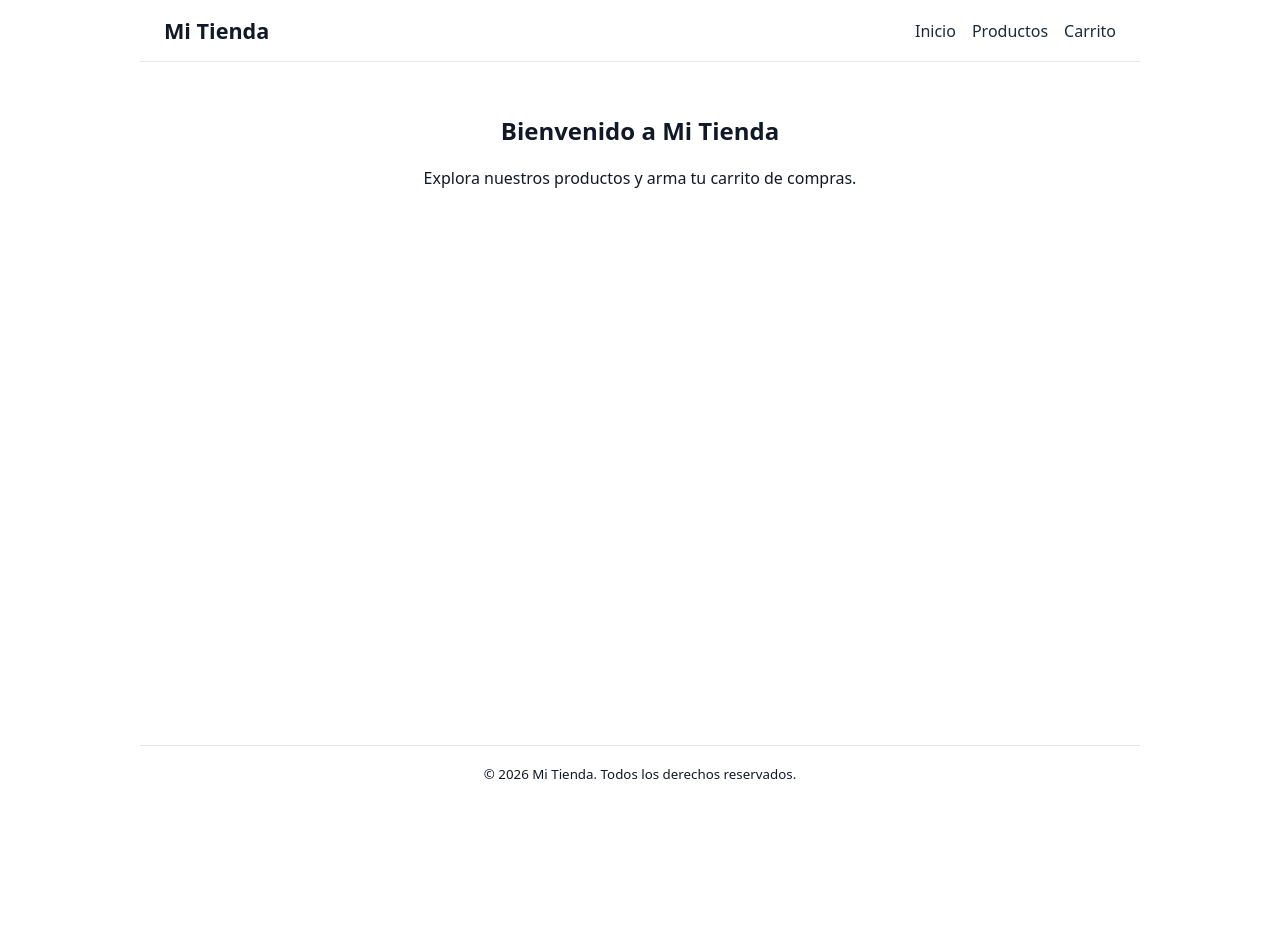
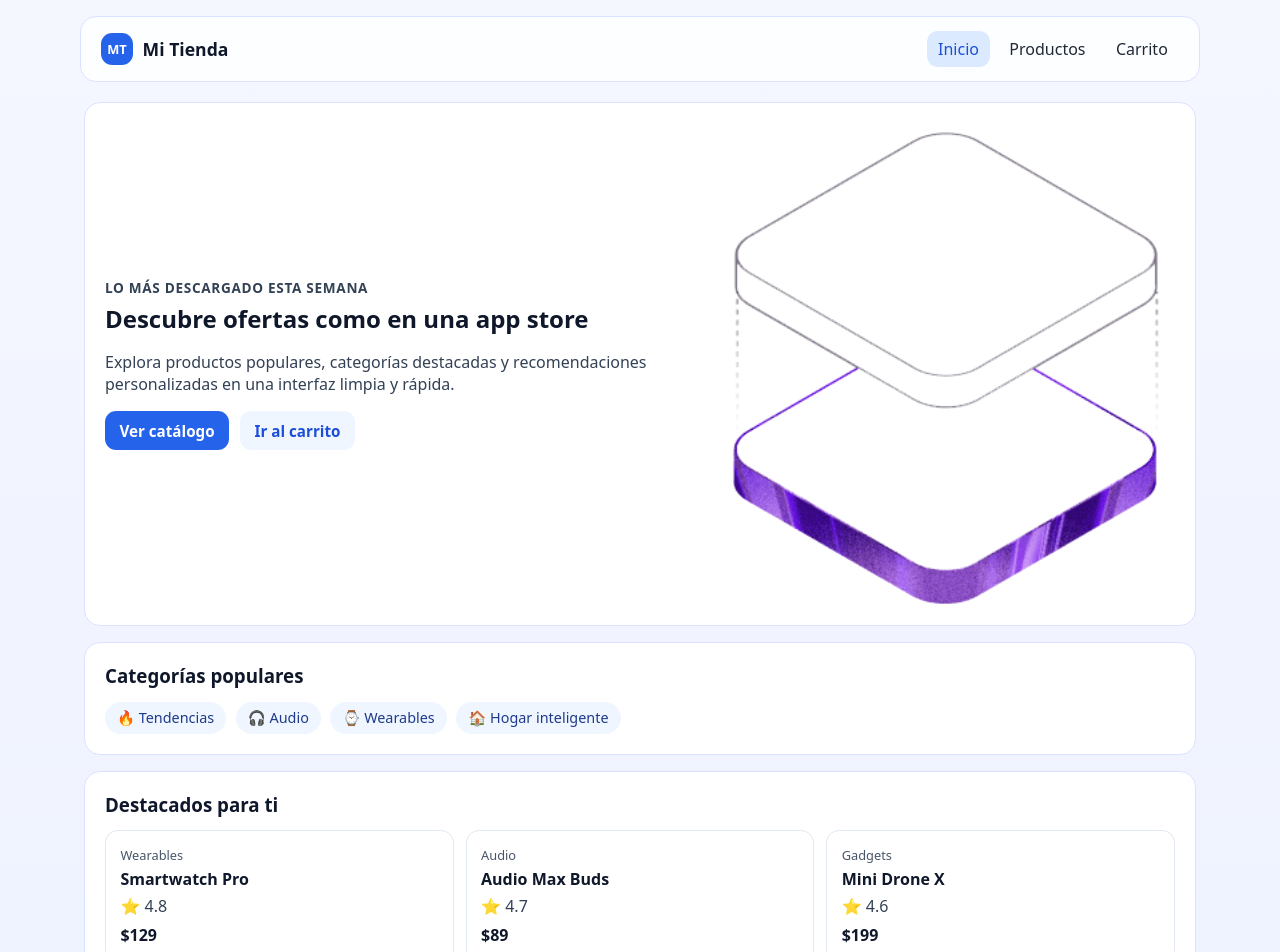
Before and after one commit to Bryan1093/ecommerce-firebase-react, a React (Vite) app: page / in a window 1280 px wide. Shown: the top 952 px of the page. Before the commit the page ends 800 px from the top, so only its background shows below. Built offline with nearby package versions, Linux system fonts and the light colour scheme.

Commit message:
feat: rediseño visual estilo app store para home y navegación
Agent-Logs-Url: https://github.com/Bryan1093/ecommerce-firebase-react/sessions/b45d1a2c-a12f-4e33-9eb7-ca3cd83b71b0

Co-authored-by: Bryan1093 <101754640+Bryan1093@users.noreply.github.com>

```diff
--- a/src/App.css
+++ b/src/App.css
@@ -2,6 +2,7 @@
   min-height: 100vh;
   display: flex;
   flex-direction: column;
+  gap: 1.25rem;
 }
 
 .site-header {
@@ -9,42 +10,207 @@
   justify-content: space-between;
   align-items: center;
   gap: 1rem;
-  padding: 1rem 1.5rem;
-  border-bottom: 1px solid #e5e7eb;
+  padding: 1rem 1.25rem;
+  margin-top: 1rem;
+  border: 1px solid #dbe2ff;
+  border-radius: 1rem;
+  background: #ffffffcc;
+  backdrop-filter: blur(6px);
 }
 
 .brand {
   margin: 0;
-  font-size: 1.35rem;
+  font-size: 1.1rem;
+  display: flex;
+  align-items: center;
+  gap: 0.6rem;
+}
+
+.brand-badge {
+  width: 2rem;
+  height: 2rem;
+  border-radius: 0.7rem;
+  display: inline-flex;
+  align-items: center;
+  justify-content: center;
+  background: #2563eb;
+  color: #fff;
+  font-size: 0.8rem;
 }
 
 .nav-links {
   display: flex;
-  gap: 1rem;
+  gap: 0.5rem;
   list-style: none;
   margin: 0;
   padding: 0;
 }
 
-.nav-links a {
+.nav-link {
   text-decoration: none;
   color: #1f2937;
   font-weight: 500;
+  padding: 0.45rem 0.7rem;
+  border-radius: 0.65rem;
+  transition: background 0.2s ease;
+}
+
+.nav-link:hover {
+  background: #eef2ff;
+}
+
+.nav-link-active {
+  background: #dbeafe;
+  color: #1d4ed8;
 }
 
 .site-main {
   flex: 1;
-  padding: 2rem 1.5rem;
+  padding: 0 0.25rem 1.25rem;
 }
 
 .page-content {
-  max-width: 700px;
+  max-width: 760px;
   margin: 0 auto;
   text-align: center;
+  background: #fff;
+  border: 1px solid #dbe2ff;
+  border-radius: 1rem;
+  padding: 2.25rem 1.2rem;
+}
+
+.home-page {
+  display: grid;
+  gap: 1rem;
+}
+
+.hero-card,
+.section-card {
+  background: #fff;
+  border: 1px solid #dbe2ff;
+  border-radius: 1rem;
+  padding: 1.25rem;
+}
+
+.hero-card {
+  display: grid;
+  grid-template-columns: 1.3fr 1fr;
+  gap: 1rem;
+  align-items: center;
+}
+
+.hero-card h2 {
+  margin: 0.3rem 0 0.8rem;
+}
+
+.hero-card p {
+  color: #334155;
+}
+
+.hero-image {
+  width: 100%;
+  border-radius: 0.8rem;
+}
+
+.hero-actions {
+  display: flex;
+  flex-wrap: wrap;
+  gap: 0.7rem;
+  margin-top: 1rem;
+}
+
+.btn {
+  text-decoration: none;
+  font-weight: 600;
+  border-radius: 0.7rem;
+  padding: 0.6rem 0.9rem;
+  font-size: 0.95rem;
+}
+
+.btn-primary {
+  background: #2563eb;
+  color: #fff;
+}
+
+.btn-ghost {
+  background: #eff6ff;
+  color: #1d4ed8;
+}
+
+.eyebrow {
+  margin: 0;
+  color: #2563eb;
+  font-size: 0.85rem;
+  font-weight: 700;
+  text-transform: uppercase;
+  letter-spacing: 0.05em;
+}
+
+.section-header h3 {
+  margin: 0 0 0.85rem;
+}
+
+.chip-list {
+  display: flex;
+  flex-wrap: wrap;
+  gap: 0.6rem;
+  list-style: none;
+  padding: 0;
+  margin: 0;
+}
+
+.chip {
+  background: #eff6ff;
+  color: #1e3a8a;
+  padding: 0.4rem 0.75rem;
+  border-radius: 999px;
+  font-size: 0.9rem;
+}
+
+.featured-grid {
+  display: grid;
+  grid-template-columns: repeat(auto-fit, minmax(170px, 1fr));
+  gap: 0.75rem;
+}
+
+.featured-item {
+  text-align: left;
+  padding: 0.9rem;
+  border: 1px solid #e2e8f0;
+  border-radius: 0.8rem;
+}
+
+.featured-item h4 {
+  margin: 0.3rem 0;
+}
+
+.item-category {
+  margin: 0;
+  font-size: 0.8rem;
+  color: #475569;
+}
+
+.item-meta {
+  margin: 0 0 0.45rem;
+  color: #334155;
 }
 
 .site-footer {
-  border-top: 1px solid #e5e7eb;
-  padding: 1rem 1.5rem;
+  border: 1px solid #dbe2ff;
+  border-radius: 1rem;
+  background: #ffffffcc;
+  padding: 1rem 1.25rem;
   text-align: center;
+  margin-bottom: 1rem;
 }
+
+@media (max-width: 768px) {
+  .site-header {
+    flex-direction: column;
+    align-items: flex-start;
+  }
+
+  .hero-card {
+    grid-template-columns: 1fr;
+  }
+}
--- a/src/App.jsx
+++ b/src/App.jsx
@@ -15,6 +15,7 @@ function App() {
             path="/productos"
             element={
               <section className="page-content">
+                <p className="eyebrow">Catálogo</p>
                 <h2>Productos</h2>
                 <p>Próximamente podrás explorar el catálogo completo.</p>
               </section>
@@ -24,6 +25,7 @@ function App() {
             path="/carrito"
             element={
               <section className="page-content">
+                <p className="eyebrow">Mis compras</p>
                 <h2>Carrito</h2>
                 <p>Tu carrito está vacío por ahora.</p>
               </section>
--- a/src/components/Footer.jsx
+++ b/src/components/Footer.jsx
@@ -1,7 +1,10 @@
 function Footer() {
   return (
     <footer className="site-footer">
-      <small>© {new Date().getFullYear()} Mi Tienda. Todos los derechos reservados.</small>
+      <small>
+        © {new Date().getFullYear()} Mi Tienda · Inspirado en interfaces tipo marketplace/app
+        store.
+      </small>
     </footer>
   )
 }
--- a/src/components/Header.jsx
+++ b/src/components/Header.jsx
@@ -1,19 +1,30 @@
 import { NavLink } from 'react-router-dom'
 
 function Header() {
+  const navLinkClass = ({ isActive }) => (isActive ? 'nav-link nav-link-active' : 'nav-link')
+
   return (
     <header className="site-header">
-      <h1 className="brand">Mi Tienda</h1>
+      <h1 className="brand">
+        <span className="brand-badge">MT</span>
+        Mi Tienda
+      </h1>
       <nav aria-label="Navegación principal">
         <ul className="nav-links">
           <li>
-            <NavLink to="/">Inicio</NavLink>
+            <NavLink to="/" className={navLinkClass}>
+              Inicio
+            </NavLink>
           </li>
           <li>
-            <NavLink to="/productos">Productos</NavLink>
+            <NavLink to="/productos" className={navLinkClass}>
+              Productos
+            </NavLink>
           </li>
           <li>
-            <NavLink to="/carrito">Carrito</NavLink>
+            <NavLink to="/carrito" className={navLinkClass}>
+              Carrito
+            </NavLink>
           </li>
         </ul>
       </nav>
--- a/src/index.css
+++ b/src/index.css
@@ -1,11 +1,12 @@
 body {
   margin: 0;
   font-family: system-ui, -apple-system, BlinkMacSystemFont, 'Segoe UI', sans-serif;
-  color: #111827;
-  background-color: #ffffff;
+  color: #0f172a;
+  background: linear-gradient(180deg, #f5f7ff 0%, #eef2ff 100%);
 }
 
 #root {
-  max-width: 1000px;
+  max-width: 1120px;
   margin: 0 auto;
+  padding: 0 1rem;
 }
--- a/src/pages/Home.jsx
+++ b/src/pages/Home.jsx
@@ -1,8 +1,77 @@
+import { Link } from 'react-router-dom'
+import heroImage from '../assets/hero.png'
+
 function Home() {
+  const featuredProducts = [
+    {
+      title: 'Smartwatch Pro',
+      category: 'Wearables',
+      rating: '4.8',
+      price: '$129',
+    },
+    {
+      title: 'Audio Max Buds',
+      category: 'Audio',
+      rating: '4.7',
+      price: '$89',
+    },
+    {
+      title: 'Mini Drone X',
+      category: 'Gadgets',
+      rating: '4.6',
+      price: '$199',
+    },
+  ]
+
   return (
-    <section className="page-content">
-      <h2>Bienvenido a Mi Tienda</h2>
-      <p>Explora nuestros productos y arma tu carrito de compras.</p>
+    <section className="home-page">
+      <article className="hero-card">
+        <div>
+          <p className="eyebrow">Lo más descargado esta semana</p>
+          <h2>Descubre ofertas como en una app store</h2>
+          <p>
+            Explora productos populares, categorías destacadas y recomendaciones personalizadas
+            en una interfaz limpia y rápida.
+          </p>
+          <div className="hero-actions">
+            <Link className="btn btn-primary" to="/productos">
+              Ver catálogo
+            </Link>
+            <Link className="btn btn-ghost" to="/carrito">
+              Ir al carrito
+            </Link>
+          </div>
+        </div>
+        <img src={heroImage} alt="Colección de productos destacados" className="hero-image" />
+      </article>
+
+      <article className="section-card">
+        <header className="section-header">
+          <h3>Categorías populares</h3>
+        </header>
+        <ul className="chip-list" aria-label="Categorías destacadas">
+          <li className="chip">🔥 Tendencias</li>
+          <li className="chip">🎧 Audio</li>
+          <li className="chip">⌚ Wearables</li>
+          <li className="chip">🏠 Hogar inteligente</li>
+        </ul>
+      </article>
+
+      <article className="section-card">
+        <header className="section-header">
+          <h3>Destacados para ti</h3>
+        </header>
+        <div className="featured-grid">
+          {featuredProducts.map((item) => (
+            <article key={item.title} className="featured-item">
+              <p className="item-category">{item.category}</p>
+              <h4>{item.title}</h4>
+              <p className="item-meta">⭐ {item.rating}</p>
+              <strong>{item.price}</strong>
+            </article>
+          ))}
+        </div>
+      </article>
     </section>
   )
 }
```
